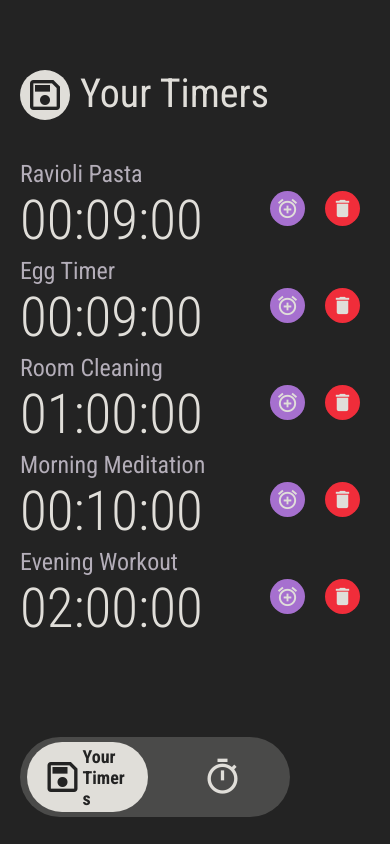
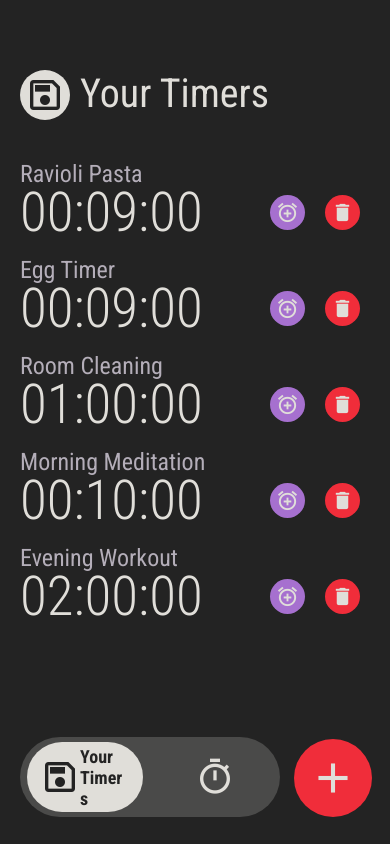
Before and after one commit to MaverickSeneris/CountDown, a React Native app: screen / in a window 390 px wide. Built offline with nearby package versions, Linux system fonts and the light colour scheme.

Commit message:
feat: add button for new saved time

```diff
--- a/components/activeTimers/activeTimersCard.js
+++ b/components/activeTimers/activeTimersCard.js
@@ -55,6 +55,6 @@ const styles = StyleSheet.create({
     fontFamily: "Light",
     fontSize: 64,
     color: Colors.LIGHT,
-    marginRight: 'auto'
+    marginRight: "auto",
   },
 });
--- a/components/savedTimers/presetTimers.js
+++ b/components/savedTimers/presetTimers.js
@@ -7,29 +7,33 @@ import Buttons from "../shared/buttons";
 
 export default function PresetTimers({ item }) {
   const presetButtons = [
-    { name: "add", icon: "add-alarm", bgColor: Colors.PURPLE },
-    { name: "delete", icon: "delete", bgColor: Colors.RED },
+    { name: "add", icon: "add-alarm"},
+    { name: "delete", icon: "delete"},
   ];
 
   return (
-    <View style={styles.presetTimerContent}>
-      <TouchableOpacity style={styles.container}>
+    <View style={styles.presetTimers}>
+      <TouchableOpacity style={styles.presetName}>
         <Text style={styles.name}>{item.name}</Text>
-        <Text style={styles.value}>{item.value}</Text>
       </TouchableOpacity>
+      <View style={styles.presetTimerContent}>
+      <Text style={styles.value}>{item.value}</Text>
       {presetButtons.map((button, index) => (
         <Buttons key={index} bgColor={button.name === "add" ? Colors.PURPLE : Colors.RED}>
           <MaterialIcons name={button.icon} color={Colors.LIGHT} size={23}/>
         </Buttons>
       ))}
+      </View>
     </View>
   );
 }
 
 const styles = StyleSheet.create({
-  container: {
-    flex: 1,
-    marginBottom: 5,
+  presetTimers:{
+    marginBottom: 12
+  },
+  presetName: {
+    marginBottom: -8,
   },
   presetTimerContent: {
     flexDirection: "row",
@@ -44,5 +48,6 @@ const styles = StyleSheet.create({
     fontSize: 55,
     fontFamily: "Light",
     color: Colors.LIGHT,
+    marginRight: "auto"
   },
 });
--- /dev/null
+++ b/components/shared/buttonLrg.js
@@ -0,0 +1,20 @@
+import { StyleSheet, TouchableOpacity } from "react-native";
+import React from "react";
+
+export default function ButtonLarge({children, bgColor}) {
+  return (
+    <TouchableOpacity style={[styles.buttonLarge, {backgroundColor: bgColor}]}>
+        {children}
+    </TouchableOpacity>
+  );
+}
+
+const styles = StyleSheet.create({
+  buttonLarge: {
+    justifyContent: "center",
+    alignItems: "center",
+    height: 78,
+    width: 78,
+    borderRadius: 50,
+  },
+});
--- a/components/shared/buttons.js
+++ b/components/shared/buttons.js
@@ -1,7 +1,7 @@
-import { StyleSheet, Text, TouchableOpacity, View } from 'react-native'
+import { StyleSheet, TouchableOpacity } from 'react-native'
 import React from 'react'
 
-export default function Buttons({children, bgColor}) {
+export default function Buttons({children, bgColor, size}) {
   return (
     <TouchableOpacity style={[styles.button,{backgroundColor: bgColor}]}>
       {children}
--- a/components/tabBar.js
+++ b/components/tabBar.js
@@ -65,7 +65,7 @@ const styles = StyleSheet.create({
     marginHorizontal: 20,
     justifyContent: "center",
     alignItems: "center",
-    width: 270,
+    width: 260,
     height: 80,
     position: "absolute",
     bottom: 7
--- a/screens/savedTimers.js
+++ b/screens/savedTimers.js
@@ -1,15 +1,20 @@
-import { StyleSheet, View, FlatList } from "react-native";
+import { StyleSheet, View, FlatList, TouchableOpacity } from "react-native";
 import React from "react";
 import Header from "../components/shared/header";
 import { Colors } from "../styles/theme/Colors";
-import seedData from "../seedData";
 import PresetTimers from "../components/savedTimers/presetTimers";
 import { useDispatch, useSelector } from "react-redux";
-
+import Buttons from "../components/shared/buttons";
+import { MaterialIcons } from "@expo/vector-icons";
+import ButtonLarge from "../components/shared/buttonLrg";
 
 export default function SavedTimers() {
   const dispatch = useDispatch();
   const savedTimers = useSelector((state) => state.rootReducer.savedTimers);
+
+  const handleSelectTimer = (timer) => {
+    dispatch(addActiveTimer(timer));
+  };
 
   return (
     <View style={styles.container}>
@@ -25,6 +30,11 @@ export default function SavedTimers() {
           renderItem={({ item }) => <PresetTimers item={item} />}
         />
       </View>
+      <View style={styles.addButtonContainer}>
+        <ButtonLarge bgColor={Colors.RED}>
+          <MaterialIcons name="add" size={50} color={Colors.LIGHT} />
+        </ButtonLarge>
+      </View>
     </View>
   );
 }
@@ -39,4 +49,9 @@ const styles = StyleSheet.create({
     marginTop: 40,
     marginHorizontal: 20,
   },
+  addButtonContainer: {
+    position: "absolute",
+    bottom: 27,
+    right: 18,
+  },
 });
```
